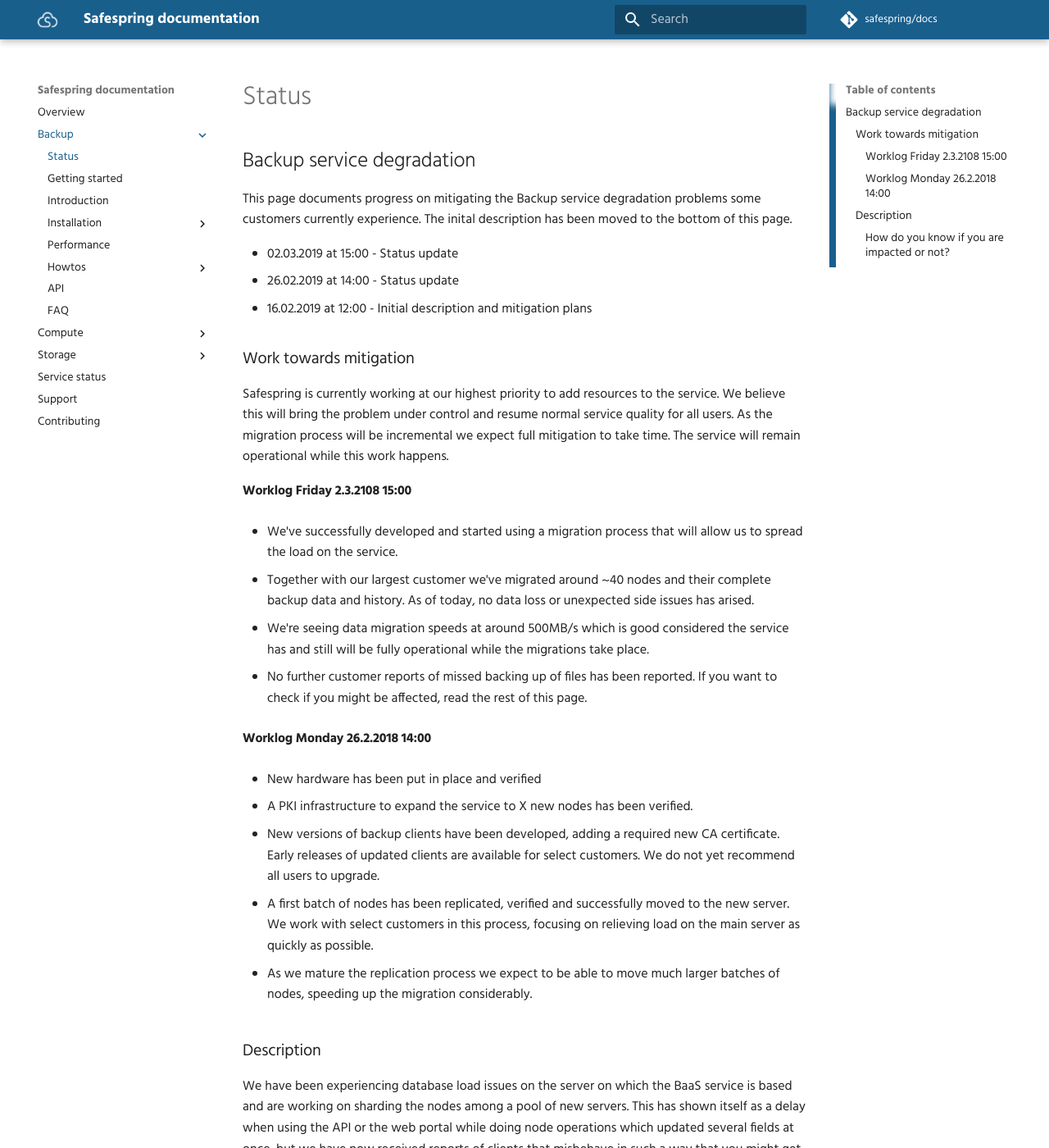
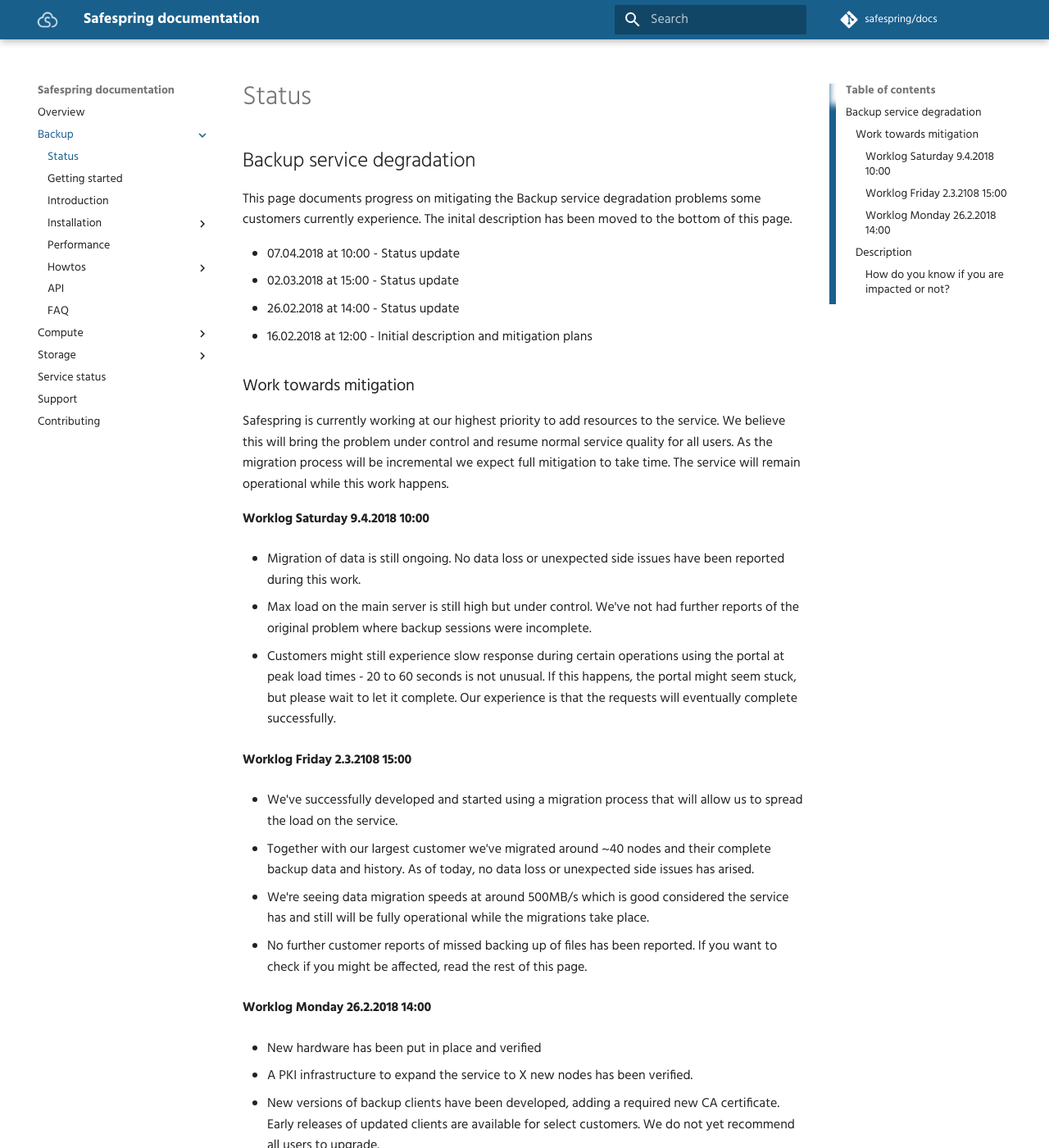
Before and after one commit to safespring/docs, an MkDocs documentation site: the page built from content/backup/status.md, in a window 1280 px wide and 1400 px high. Shown: the whole window at 82% size. Built offline with MkDocs 1.6.1 and Material for MkDocs 9.7.7, drawn with Linux system fonts in a browser that asks for light colours; comment, search, counter and statistics services are not loaded; old or Windows-style settings are respelled for this version of MkDocs.

Commit message:
Update backup service status

```diff
--- a/content/backup/status.md
+++ b/content/backup/status.md
@@ -4,9 +4,10 @@
 problems some customers currently experience. The inital description has been
 moved to the bottom of this page.
 
-* 02.03.2019 at 15:00 - Status update
-* 26.02.2019 at 14:00 - Status update
-* 16.02.2019 at 12:00 - Initial description and mitigation plans
+* 07.04.2018 at 10:00 - Status update
+* 02.03.2018 at 15:00 - Status update
+* 26.02.2018 at 14:00 - Status update
+* 16.02.2018 at 12:00 - Initial description and mitigation plans
 
 ### Work towards mitigation
 
@@ -15,6 +16,21 @@
 service quality for all users. As the migration process will be incremental we
 expect full mitigation to take time. The service will remain operational while
 this work happens.
+
+#### Worklog Saturday 9.4.2018 10:00
+
+* Migration of data is still ongoing. No data loss or unexpected side issues
+  have been reported during this work.
+
+* Max load on the main server is still high but under control. We've not had
+  further reports of the original problem where backup sessions were
+  incomplete.
+
+* Customers might still experience slow response during certain operations
+  using the portal at peak load times - 20 to 60 seconds is not unusual. If
+  this happens, the portal might seem stuck, but please wait to let it
+  complete. Our experience is that the requests will eventually complete
+  successfully.
 
 #### Worklog Friday 2.3.2108 15:00
 
```
